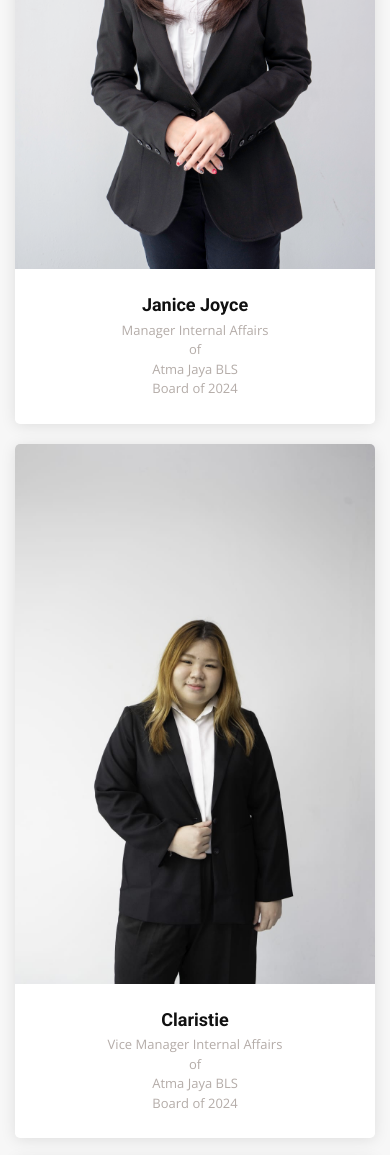
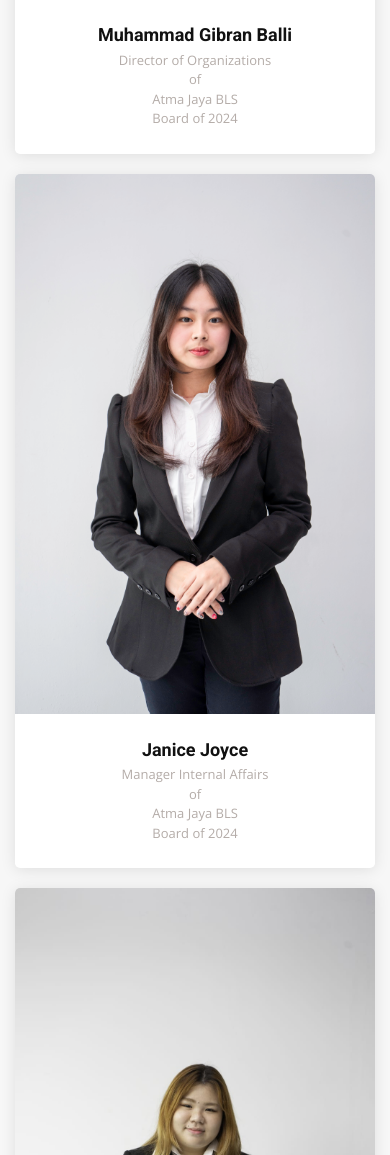
Before and after one commit to Tintapen/atmajayabls, a CodeIgniter app: page /database/organizations in a window 390 px wide. Shown: the part 653-1808 px from the top of the page. Run offline with CodeIgniter, Linux system fonts and the light colour scheme.

Commit message:
tambah director image

```diff
--- a/application/views/organizations/v_organizations.php
+++ b/application/views/organizations/v_organizations.php
@@ -21,18 +21,18 @@
 
 			<div class="row d-flex justify-content-center">
 				<div class="col-lg-3 col-md-6 d-flex align-items-stretch">
-					<!-- <div class="member" data-aos="fade-up" data-aos-delay="300">
+					<div class="member" data-aos="fade-up" data-aos-delay="300">
 						<div class="member-img">
-							<img src="#" class="img-fluid" alt="">
+							<img src="<?= base_url("assets/img/abls/division_2024/organizations/muhammad_gibran_balli_director.jpg") ?>" class="img-fluid" alt="">
 						</div>
 						<div class="member-info">
-							<h4></h4>
+							<h4>Muhammad Gibran Balli</h4>
 							<span>Director of Organizations</span>
 							<span>of</span>
 							<span>Atma Jaya BLS</span>
 							<span>Board of 2024</span>
 						</div>
-					</div> -->
+					</div>
 				</div>
 			</div>
 
@@ -40,7 +40,7 @@
 				<div class="col-lg-3 col-md-6 d-flex align-items-stretch">
 					<div class="member" data-aos="fade-up" data-aos-delay="300">
 						<div class="member-img">
-							<img src="<?= base_url("assets/img/abls/division_2024/organizations/janice _manager.jpeg") ?>" class="img-fluid" alt="">
+							<img src="<?= base_url("assets/img/abls/division_2024/organizations/janice_manager.jpeg") ?>" class="img-fluid" alt="">
 						</div>
 						<div class="member-info">
 							<h4>Janice Joyce</h4>
```
Also changed, not shown: application/views/research/v_research.php (+5 -5 lines), assets/img/abls/division_2024/organizations/janice_manager.jpeg (renamed from assets/img/abls/division_2024/organizations/janice _manager.jpeg), assets/img/abls/division_2024/research/shira_gavrila_weenas_director.jpeg (added), 1 other file.
